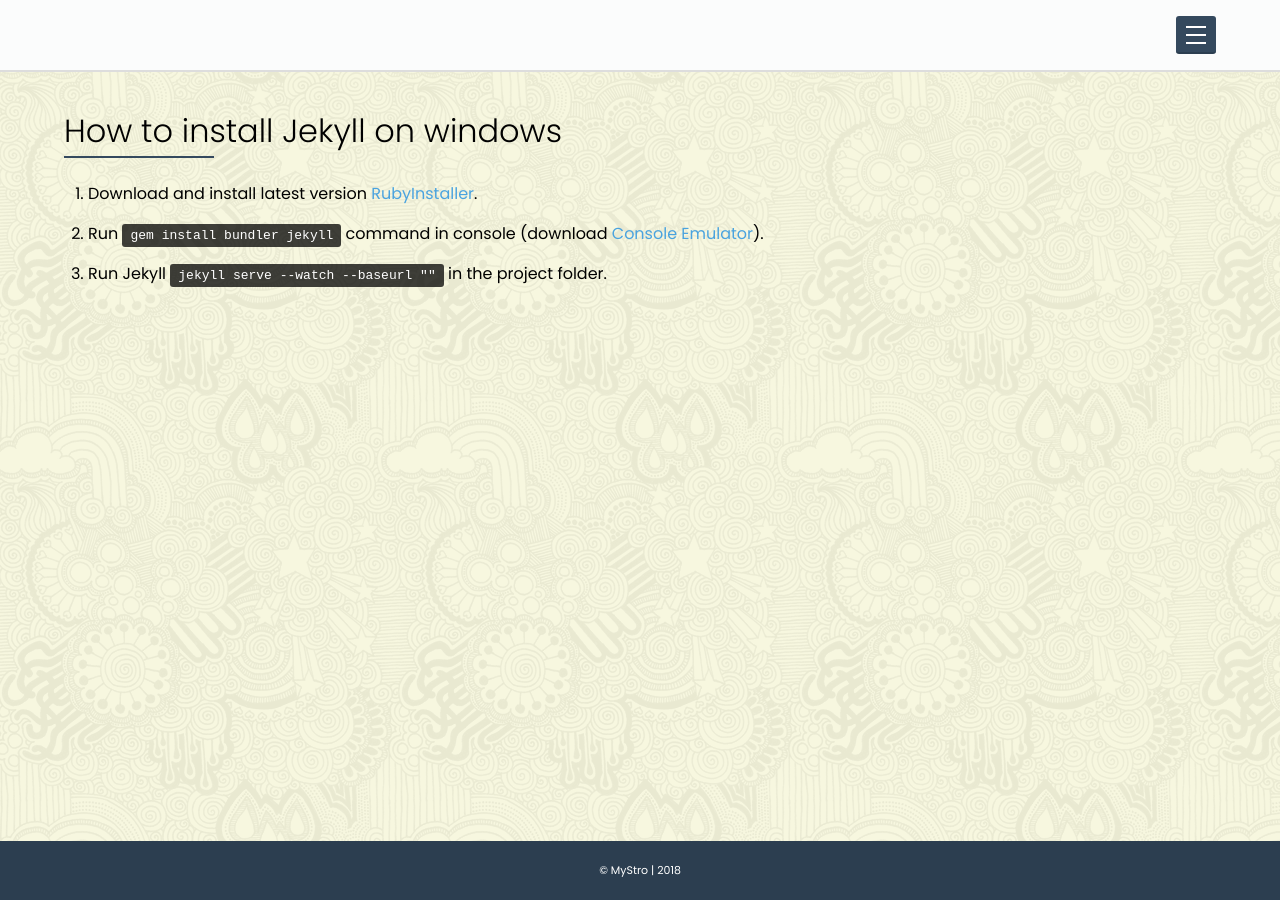
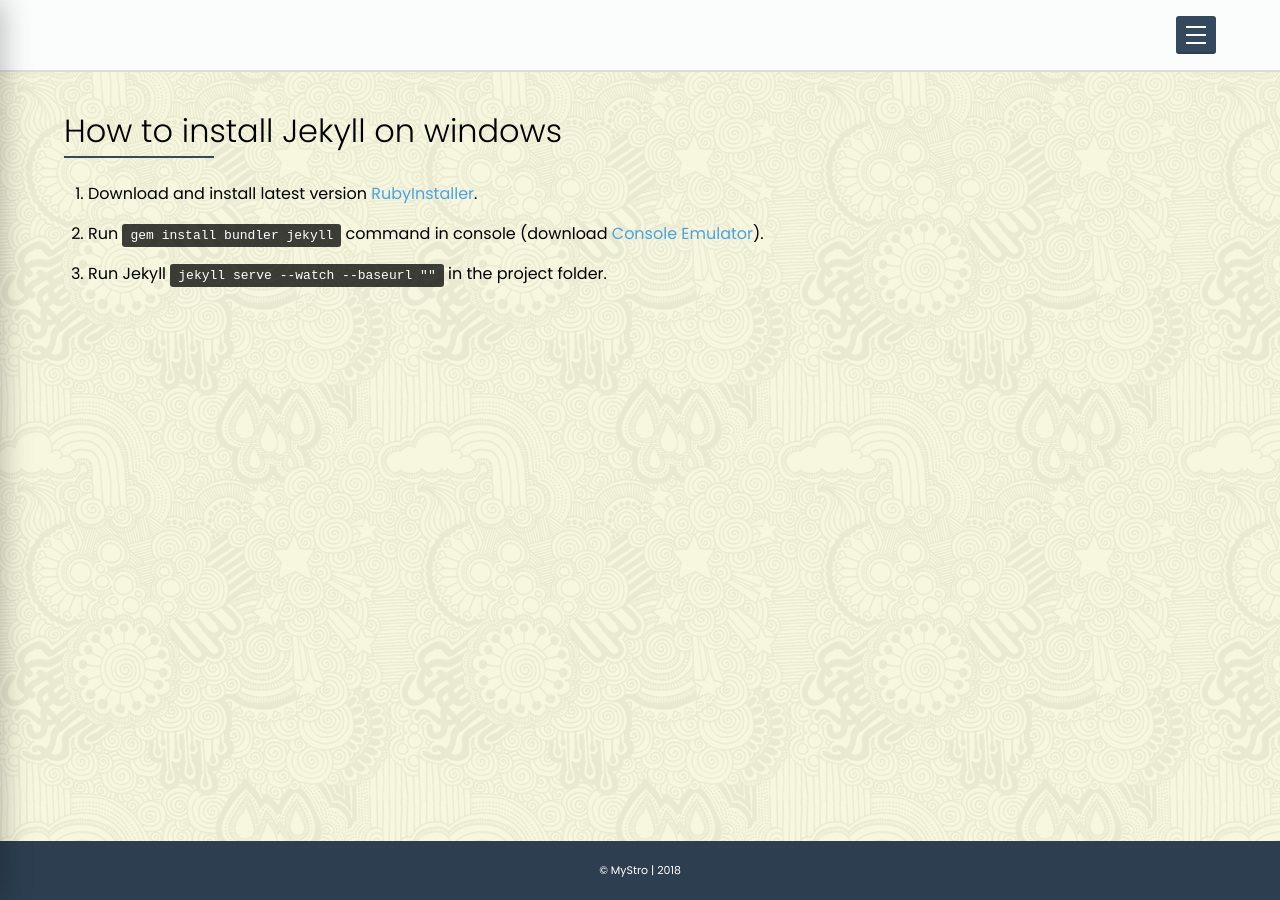
Before and after one commit to BerDanMyStro/jekyll-themes, a Jekyll site: the page built from index.html, in a window 1280 px wide. Built offline with Jekyll 4.4.1, drawn with Linux system fonts in a browser that asks for light colours; Markdown is read by kramdown in place of the engine named in the settings.

Commit message:
menu shadow

```diff
--- a/css/style.css
+++ b/css/style.css
@@ -108,7 +108,7 @@
 .colorCard__colorSample--light input, .colorCard__colorSample--dark input { opacity: 0; position: absolute; left: 0; top: 0; }
 .colorCard__colorSample--light:hover span, .colorCard__colorSample--dark:hover span { opacity: 1; }
 
-nav { -webkit-transform: translateX(-100%); -moz-transform: translateX(-100%); -ms-transform: translateX(-100%); -o-transform: translateX(-100%); transform: translateX(-100%); -webkit-transition: transform ease-in-out 0.2s; -moz-transition: transform ease-in-out 0.2s; -ms-transition: transform ease-in-out 0.2s; -o-transition: transform ease-in-out 0.2s; transition: transform ease-in-out 0.2s; flex-wrap: wrap; position: fixed; top: 0; left: 0; width: 100%; max-width: 420px; height: 100%; padding: 16px; background: white; border-right: 2px solid #dddddd; z-index: 100; }
+nav { -webkit-transform: translateX(-100%); -moz-transform: translateX(-100%); -ms-transform: translateX(-100%); -o-transform: translateX(-100%); transform: translateX(-100%); -webkit-transition: transform ease-in-out 0.2s; -moz-transition: transform ease-in-out 0.2s; -ms-transition: transform ease-in-out 0.2s; -o-transition: transform ease-in-out 0.2s; transition: transform ease-in-out 0.2s; flex-wrap: wrap; position: fixed; top: 0; left: 0; width: 100%; max-width: 420px; height: 100%; padding: 16px; background: white; border-right: 2px solid #dddddd; box-shadow: 0 0 30px rgba(0, 0, 0, 0.3); z-index: 100; }
 nav.open { -webkit-transform: translateX(0); -moz-transform: translateX(0); -ms-transform: translateX(0); -o-transform: translateX(0); transform: translateX(0); }
 
 .toggleMenu { width: 100%; background: white; }
--- a/scss/blocks/nav/_nav--leftSide.scss
+++ b/scss/blocks/nav/_nav--leftSide.scss
@@ -14,6 +14,7 @@
     padding: 16px;
     background: white;
     border-right: 2px solid $base-borderColor;
+    box-shadow: 0 0 30px b(0.3);
     z-index: 100;
     &.open{
         @include transform(translateX, 0);
```
Also changed, not shown: 1 other file.
